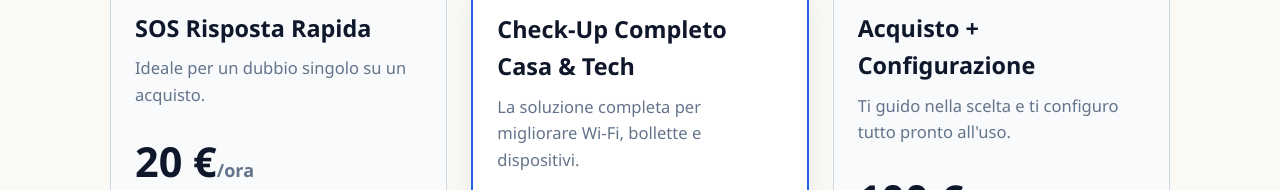
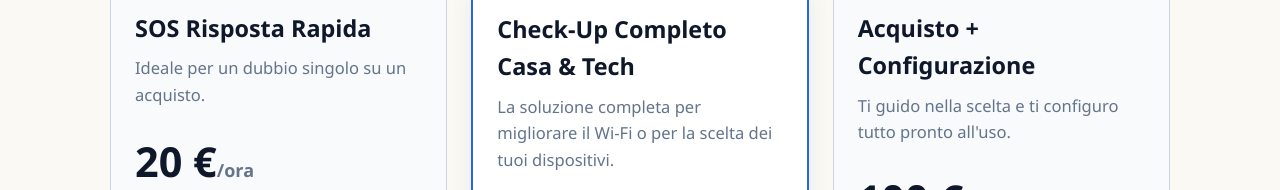
Before and after one commit to bssalex2020/pagine-web-ai, a plain HTML site: page bytetutor-gsnalex-pcprotetto/smartphone-insieme.html in a window 1280 px wide. Shown: the part 6993-7183 px from the top of the page. Drawn offline with Linux system fonts and the light colour scheme.

Commit message:
Update smartphone-insieme.html - sosn consulenza 7

```diff
--- a/bytetutor-gsnalex-pcprotetto/smartphone-insieme.html
+++ b/bytetutor-gsnalex-pcprotetto/smartphone-insieme.html
@@ -416,7 +416,7 @@
       <span class="sos-popular-tag">Più Scelto</span>
       <div>
         <div class="sos-plan-name">Check-Up Completo Casa & Tech</div>
-        <div class="sos-plan-desc">La soluzione completa per migliorare Wi-Fi, bollette e dispositivi.</div>
+        <div class="sos-plan-desc">La soluzione completa per migliorare il Wi-Fi o per la scelta dei tuoi dispositivi.</div>
         <div class="sos-price">50 €<span>/ora</span></div>
         <ul class="sos-list">
           <li>Progetto copertura Wi-Fi (Router, Repeater, Mesh o Access Point)</li>
```
